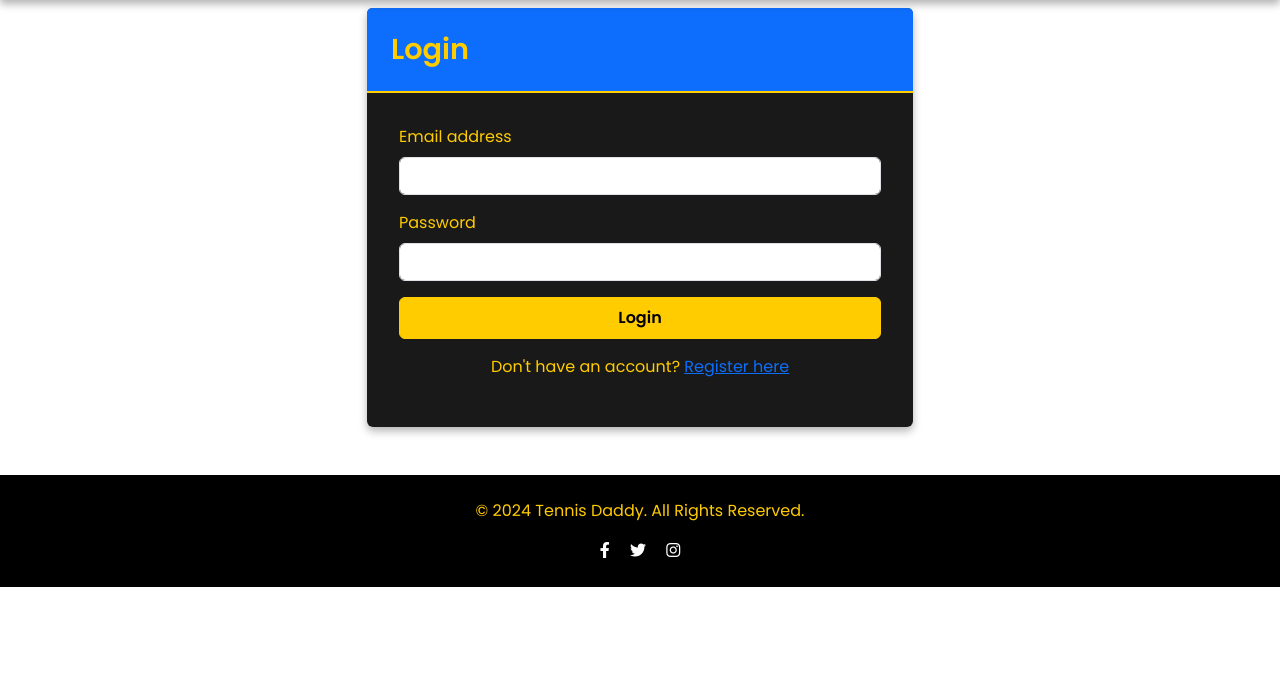
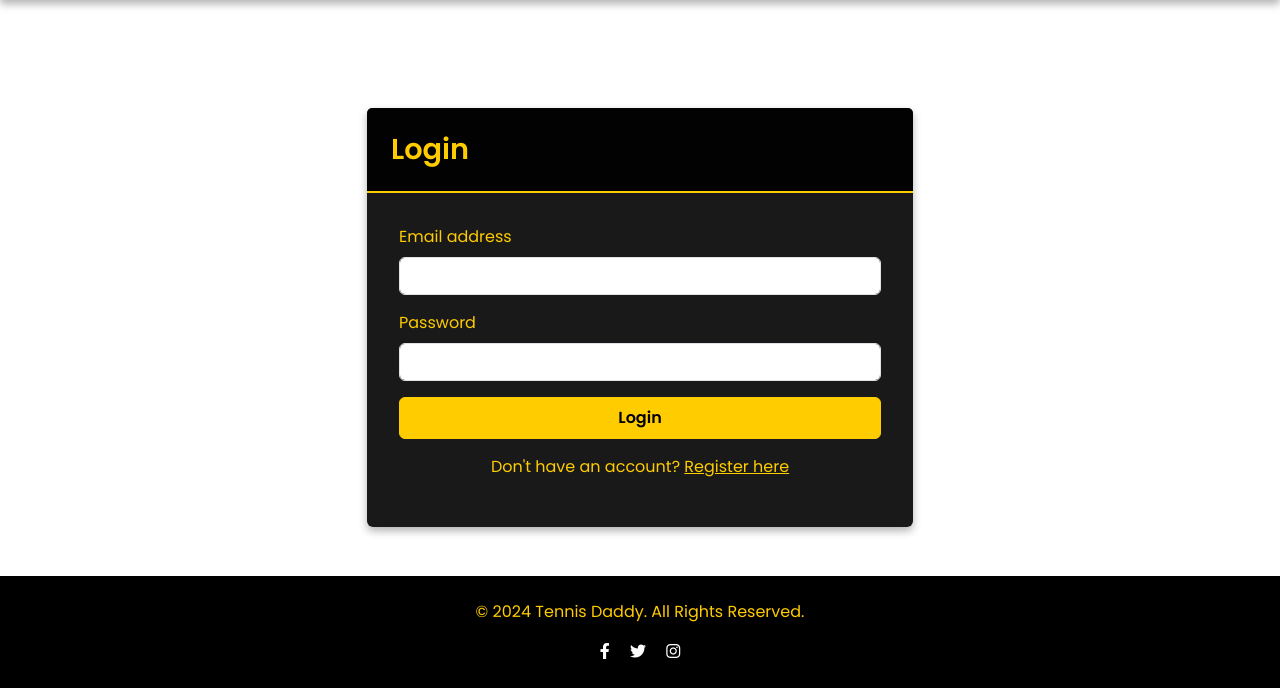
Before and after one commit to KVI-Telerik/Match-Score, a FastAPI app: page /users/login in a window 1280 px wide. Shown: the part 112-800 px from the top of the page. Run offline with FastAPI, Linux system fonts and the light colour scheme; parts of the project's set-up code (start-up, migrations or seed data) failed here and were passed over.

Commit message:
style changes

```diff
--- a/static/css/style.css
+++ b/static/css/style.css
@@ -314,3 +314,23 @@ section h4 {
   bottom: 0;
   width: 100%;
 }
+
+#login-form {
+    padding-top: 100px;
+}
+
+.bg-primary {
+    background-color: rgb(0 0 0 / 90%) !important;
+}
+
+#login-register{
+   color: #ffcc00;
+}
+
+#register-form{
+    padding: 25px;
+}
+
+#match-details-box {
+    padding-top: 100px;
+}
--- a/templates/index.html
+++ b/templates/index.html
@@ -34,7 +34,7 @@
             <div class="container">
                 <h1>Welcome to Tennis Daddy</h1>
                 <p>Your ultimate destination for the latest tennis tournaments and thrilling matches!</p>
-                <a href="#tournaments" class="btn btn-primary btn-lg mt-3">View Tournaments</a>
+                <a href="../templates/tournaments/list.html" class="btn btn-primary btn-lg mt-3">View Tournaments</a>
             </div>
         </div>
     </div>
--- a/templates/macros.html
+++ b/templates/macros.html
@@ -23,10 +23,10 @@
                     <a class="nav-link active" aria-current="page" href="#">Home</a>
                 </li>
                 <li class="nav-item">
-                    <a class="nav-link" href="#tournaments">Tournaments</a>
+                    <a class="nav-link" href="/tournaments/">Tournaments</a>
                 </li>
                 <li class="nav-item">
-                    <a class="nav-link" href="#">Matches</a>
+                    <a class="nav-link" href="/matches/">Matches</a>
                 </li>
                 <li class="nav-item">
                     <a class="nav-link" href="#">Contact Us</a>
@@ -40,10 +40,10 @@
                     </li>
                 {% else %}
                     <li class="nav-item">
-                        <a class="nav-link" href="#">Login</a>
+                        <a class="nav-link" href="/users/login">Login</a>
                     </li>
                     <li class="nav-item">
-                        <a class="nav-link" href="#">Register</a>
+                        <a class="nav-link" href="/users/register">Register</a>
                     </li>
                 {% endif %}
             </ul>
--- a/templates/matches/detail.html
+++ b/templates/matches/detail.html
@@ -18,7 +18,7 @@
 {{ load_header(get_user(request)) }}
 <div style="margin-top: 120px;">
             </div>
-<div class="container my-5">
+<div class="container my-5" id="match-details-box">
     <div class="row">
         <div class="col-md-8 offset-md-2">
             <div class="card">
--- a/templates/users/login.html
+++ b/templates/users/login.html
@@ -16,7 +16,7 @@
 <div style="margin-top: 120px;">
     </div>
 <div class="container my-5">
-    <div class="row">
+    <div class="row" id="login-form">
         <div class="col-md-6 offset-md-3">
             <div class="card">
                 <div class="card-header bg-primary text-white">
@@ -48,15 +48,17 @@
                     </form>
 
                     <div class="mt-3 text-center">
-                        <p>Don't have an account? <a href="/users/register">Register here</a></p>
+                        <p>Don't have an account? <a id="login-register" href="/users/register">Register here</a></p>
                     </div>
                 </div>
             </div>
         </div>
     </div>
 </div>
+<div id="footer-div">
 
-{{ load_footer() }}
+    {{ load_footer() }}
+</div>
 <script src="https://cdn.jsdelivr.net/npm/bootstrap@5.3.0/dist/js/bootstrap.bundle.min.js"></script>
 </body>
 </html>
--- a/templates/users/register.html
+++ b/templates/users/register.html
@@ -25,7 +25,7 @@
 {{ load_header(get_user(request)) }}
 
 <div class="container">
-    <div class="row">
+    <div class="row" id="register-form">
         <div class="col-md-6 offset-md-3">
             <div class="card shadow">
                 <div class="card-header bg-primary text-white">
```
